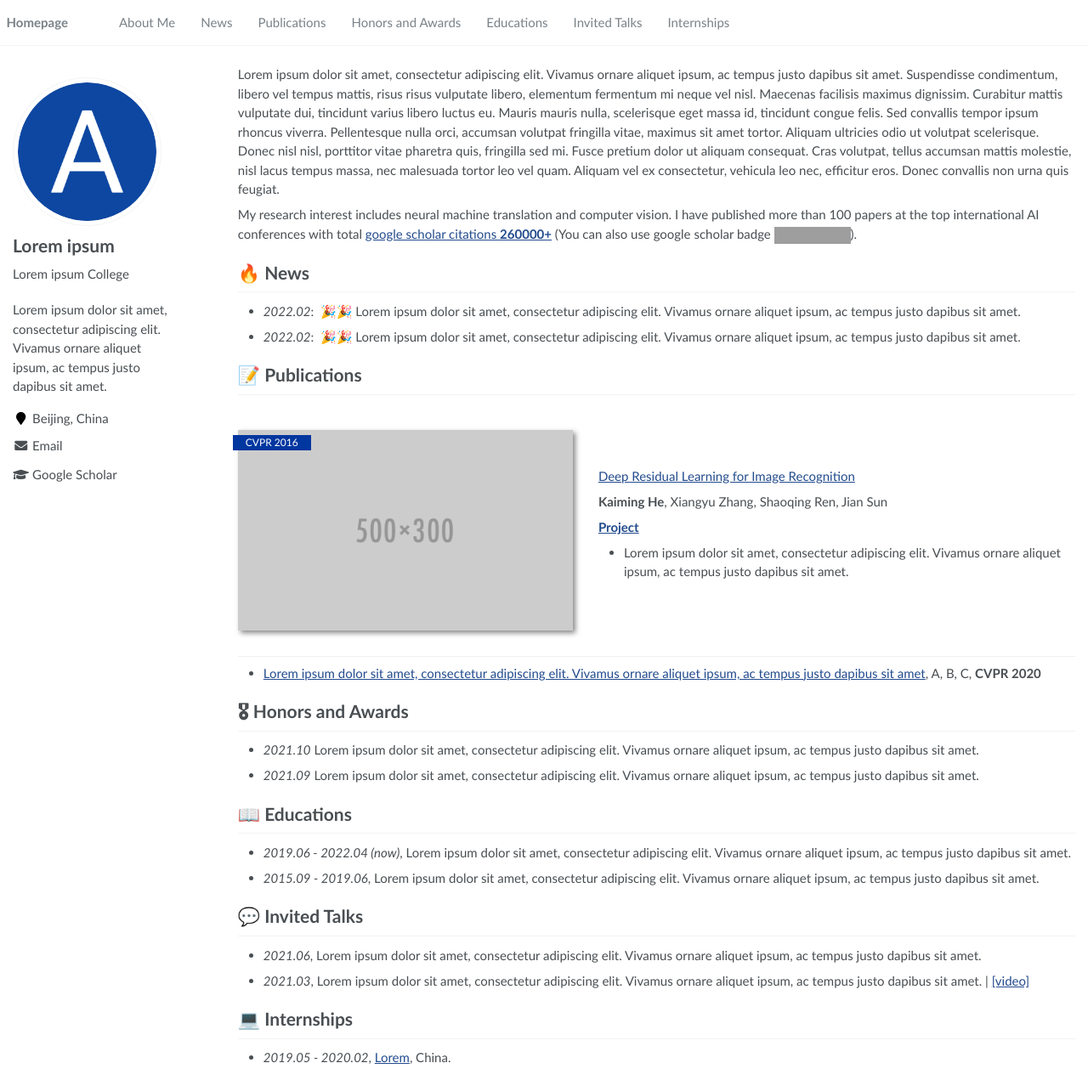
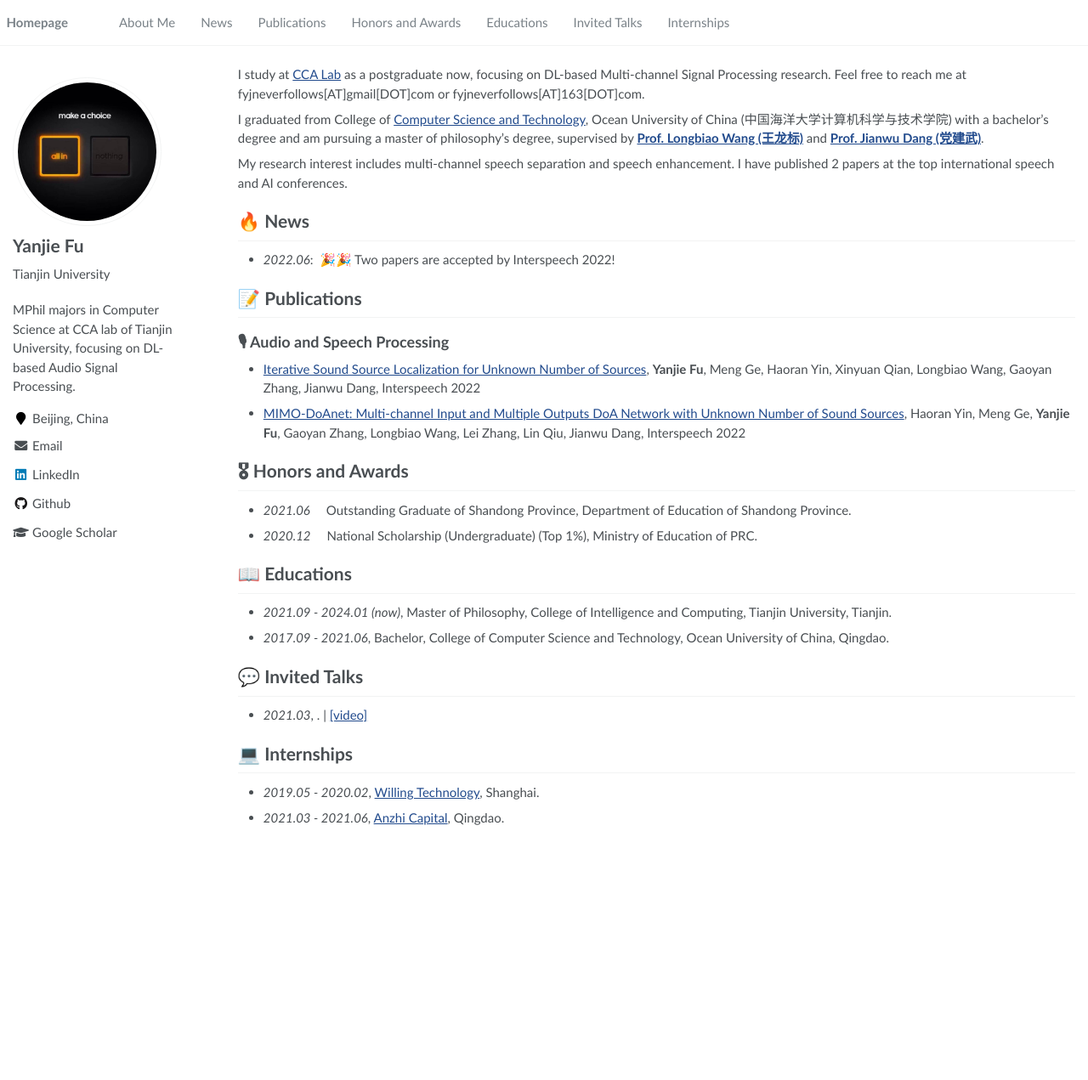
Before and after one commit to FYJNEVERFOLLOWS/FYJNEVERFOLLOWS.github.io, a Jekyll site: the page built from _pages/about.md, in a window 1280 px wide and 1271 px high. Shown: the whole window at 85% size. Built offline with Jekyll 4.4.1, drawn with Linux system fonts in a browser that asks for light colours; grey boxes are pictures that could not be loaded.

Commit message:
update0930

```diff
--- a/_config.yml
+++ b/_config.yml
@@ -6,9 +6,9 @@
 # `jekyll serve`. If you change this file, please restart the server process.
 
 # Site Settings
-title                    : "Lorem ipsum"
-description              : "Lorem ipsum dolor sit amet, consectetur adipiscing elit. Vivamus ornare aliquet ipsum, ac tempus justo dapibus sit amet. "
-repository               : "RayeRen/acad-homepage.github.io"
+title                    : "Yanjie Fu's Homepage"
+description              : "MPhil majors in Computer Science at CCA lab of Tianjin University, focusing on DL-based Audio Signal Processing."
+repository               : "FYJNEVERFOLLOWS/FYJNEVERFOLLOWS.github.io"
 google_scholar_stats_use_cdn : true
 
 # google analytics
@@ -21,14 +21,14 @@ baidu_site_verification  :  # get baidu_site_verification from https://ziyuan.ba
 
 # Site Author
 author:
-  name             : "Lorem ipsum"
+  name             : "Yanjie Fu"
   avatar           : "images/android-chrome-512x512.png"
-  bio              : "Lorem ipsum College"
+  bio              : "Tianjin University"
   location         : "Beijing, China"
   employer         :
   pubmed           :
-  googlescholar    : "https://scholar.google.com/citations?user=YOUR_GOOGLE_SCHOLAR_ID"
-  email            : "Lorem@ipsum.com"
+  googlescholar    : "https://scholar.google.com/citations?user=S4rcLewAAAAJ"
+  email            : "fyjneverfollows@gmail.com"
   researchgate     :  # e.g., "https://www.researchgate.net/profile/yourprofile"
   uri              :
   bitbucket        :
@@ -37,13 +37,13 @@ author:
   flickr           :
   facebook         :
   foursquare       :
-  github           : # e.g., "github username"
+  github           : "https://github.com/FYJNEVERFOLLOWS"
   google_plus      :
   keybase          :
   instagram        :
   impactstory      : # e.g., "https://profiles.impactstory.org/u/xxxx-xxxx-xxxx-xxxx"
   lastfm           :
-  linkedin         : # e.g., "linkedin username"
+  linkedin         : "https://www.linkedin.com/in/yanjie-fu-149878201"
   dblp             : # e.g., "https://dblp.org/pid/xx/xxxx.html"
   orcid            : # e.g., "https://orcid.org/xxxx"
   pinterest        :
--- a/_pages/about.md
+++ b/_pages/about.md
@@ -8,51 +8,41 @@ redirect_from:
   - /about.html
 ---
 
-{% if site.google_scholar_stats_use_cdn %}
-{% assign gsDataBaseUrl = "https://cdn.jsdelivr.net/gh/" | append: site.repository | append: "@" %}
-{% else %}
-{% assign gsDataBaseUrl = "https://raw.githubusercontent.com/" | append: site.repository | append: "/" %}
-{% endif %}
-{% assign url = gsDataBaseUrl | append: "google-scholar-stats/gs_data_shieldsio.json" %}
 
 <span class='anchor' id='about-me'></span>
 
-Lorem ipsum dolor sit amet, consectetur adipiscing elit. Vivamus ornare aliquet ipsum, ac tempus justo dapibus sit amet. Suspendisse condimentum, libero vel tempus mattis, risus risus vulputate libero, elementum fermentum mi neque vel nisl. Maecenas facilisis maximus dignissim. Curabitur mattis vulputate dui, tincidunt varius libero luctus eu. Mauris mauris nulla, scelerisque eget massa id, tincidunt congue felis. Sed convallis tempor ipsum rhoncus viverra. Pellentesque nulla orci, accumsan volutpat fringilla vitae, maximus sit amet tortor. Aliquam ultricies odio ut volutpat scelerisque. Donec nisl nisl, porttitor vitae pharetra quis, fringilla sed mi. Fusce pretium dolor ut aliquam consequat. Cras volutpat, tellus accumsan mattis molestie, nisl lacus tempus massa, nec malesuada tortor leo vel quam. Aliquam vel ex consectetur, vehicula leo nec, efficitur eros. Donec convallis non urna quis feugiat.
+I study at [CCA Lab](http://cic.tju.edu.cn/faculty/wanglongbiao/labs.html) as a postgraduate now, focusing on DL-based Multi-channel Signal Processing research. Feel free to reach me at fyjneverfollows[AT]gmail[DOT]com or fyjneverfollows[AT]163[DOT]com.
 
-My research interest includes neural machine translation and computer vision. I have published more than 100 papers at the top international AI conferences with total <a href='https://scholar.google.com/citations?user=DhtAFkwAAAAJ'>google scholar citations <strong><span id='total_cit'>260000+</span></strong></a> (You can also use google scholar badge <a href='https://scholar.google.com/citations?user=DhtAFkwAAAAJ'><img src="https://img.shields.io/endpoint?url={{ url | url_encode }}&logo=Google%20Scholar&labelColor=f6f6f6&color=9cf&style=flat&label=citations"></a>).
+I graduated from College of [Computer Science and Technology](https://it.ouc.edu.cn/cs/main.htm), Ocean University of China (中国海洋大学计算机科学与技术学院) with a bachelor's degree and am pursuing a master of philosophy's degree, supervised by **[Prof. Longbiao Wang (王龙标)](http://cic.tju.edu.cn/faculty/wanglongbiao/wang.html)** and **[Prof. Jianwu Dang (党建武)](https://scholar.google.com/citations?user=Wk5ApskAAAAJ)**.
+
+<!-- I won the National Scholarship (top 1% of high school undergraduates). -->
+
+My research interest includes multi-channel speech separation and speech enhancement. I have published 2 papers at the top international speech and AI conferences.
+<!-- with <a href='https://scholar.google.com/citations?&user=S4rcLewAAAAJ'><strong><span id='total_cit'>0</span></strong> total google scholar citations</a>. -->
 
 
 # 🔥 News
-- *2022.02*: &nbsp;🎉🎉 Lorem ipsum dolor sit amet, consectetur adipiscing elit. Vivamus ornare aliquet ipsum, ac tempus justo dapibus sit amet.
-- *2022.02*: &nbsp;🎉🎉 Lorem ipsum dolor sit amet, consectetur adipiscing elit. Vivamus ornare aliquet ipsum, ac tempus justo dapibus sit amet.
+- *2022.06*: &nbsp;🎉🎉 Two papers are accepted by Interspeech 2022!
 
 # 📝 Publications
 
-<div class='paper-box'><div class='paper-box-image'><div><div class="badge">CVPR 2016</div><img src='images/500x300.png' alt="sym" width="100%"></div></div>
-<div class='paper-box-text' markdown="1">
+## 🎙 Audio and Speech Processing
+- [Iterative Sound Source Localization for Unknown Number of Sources](https://www.isca-speech.org/archive/interspeech_2022/fu22c_interspeech.html), **Yanjie Fu**, Meng Ge, Haoran Yin, Xinyuan Qian, Longbiao Wang, Gaoyan Zhang, Jianwu Dang, Interspeech 2022
+- [MIMO-DoAnet: Multi-channel Input and Multiple Outputs DoA Network with Unknown Number of Sound Sources](https://www.isca-speech.org/archive/interspeech_2022/yin22b_interspeech.html), Haoran Yin, Meng Ge, **Yanjie Fu**, Gaoyan Zhang, Longbiao Wang, Lei Zhang, Lin Qiu, Jianwu Dang, Interspeech 2022
 
-[Deep Residual Learning for Image Recognition](https://openaccess.thecvf.com/content_cvpr_2016/papers/He_Deep_Residual_Learning_CVPR_2016_paper.pdf)
-
-**Kaiming He**, Xiangyu Zhang, Shaoqing Ren, Jian Sun
-
-[**Project**](https://scholar.google.com/citations?view_op=view_citation&hl=zh-CN&user=DhtAFkwAAAAJ&citation_for_view=DhtAFkwAAAAJ:ALROH1vI_8AC) <strong><span class='show_paper_citations' data='DhtAFkwAAAAJ:ALROH1vI_8AC'></span></strong>
-- Lorem ipsum dolor sit amet, consectetur adipiscing elit. Vivamus ornare aliquet ipsum, ac tempus justo dapibus sit amet.
-</div>
-</div>
-
-- [Lorem ipsum dolor sit amet, consectetur adipiscing elit. Vivamus ornare aliquet ipsum, ac tempus justo dapibus sit amet](https://github.com), A, B, C, **CVPR 2020**
 
 # 🎖 Honors and Awards
-- *2021.10* Lorem ipsum dolor sit amet, consectetur adipiscing elit. Vivamus ornare aliquet ipsum, ac tempus justo dapibus sit amet.
-- *2021.09* Lorem ipsum dolor sit amet, consectetur adipiscing elit. Vivamus ornare aliquet ipsum, ac tempus justo dapibus sit amet.
+- *2021.06* &emsp; Outstanding Graduate of Shandong Province, Department of Education of Shandong Province.
+- *2020.12* &emsp; National Scholarship (Undergraduate) (Top 1%), Ministry of Education of PRC.
+
 
 # 📖 Educations
-- *2019.06 - 2022.04 (now)*, Lorem ipsum dolor sit amet, consectetur adipiscing elit. Vivamus ornare aliquet ipsum, ac tempus justo dapibus sit amet.
-- *2015.09 - 2019.06*, Lorem ipsum dolor sit amet, consectetur adipiscing elit. Vivamus ornare aliquet ipsum, ac tempus justo dapibus sit amet.
+- *2021.09 - 2024.01 (now)*, Master of Philosophy, College of Intelligence and Computing, Tianjin University, Tianjin.
+- *2017.09 - 2021.06*, Bachelor, College of Computer Science and Technology, Ocean University of China, Qingdao.
 
 # 💬 Invited Talks
-- *2021.06*, Lorem ipsum dolor sit amet, consectetur adipiscing elit. Vivamus ornare aliquet ipsum, ac tempus justo dapibus sit amet.
-- *2021.03*, Lorem ipsum dolor sit amet, consectetur adipiscing elit. Vivamus ornare aliquet ipsum, ac tempus justo dapibus sit amet.  \| [\[video\]](https://github.com/)
+- *2021.03*, .  \| [\[video\]](https://github.com/)
 
 # 💻 Internships
-- *2019.05 - 2020.02*, [Lorem](https://github.com/), China.
+- *2019.05 - 2020.02*, [Willing Technology](https://www.weiling.cn/), Shanghai.
+- *2021.03 - 2021.06*, [Anzhi Capital](http://www.anzhicapital.com/), Qingdao.
```
Also changed, not shown: images/android-chrome-192x192.png, images/android-chrome-512x512.png, images/apple-touch-icon.png, images/favicon-16x16.png, images/favicon-32x32.png, images/favicon.ico.
